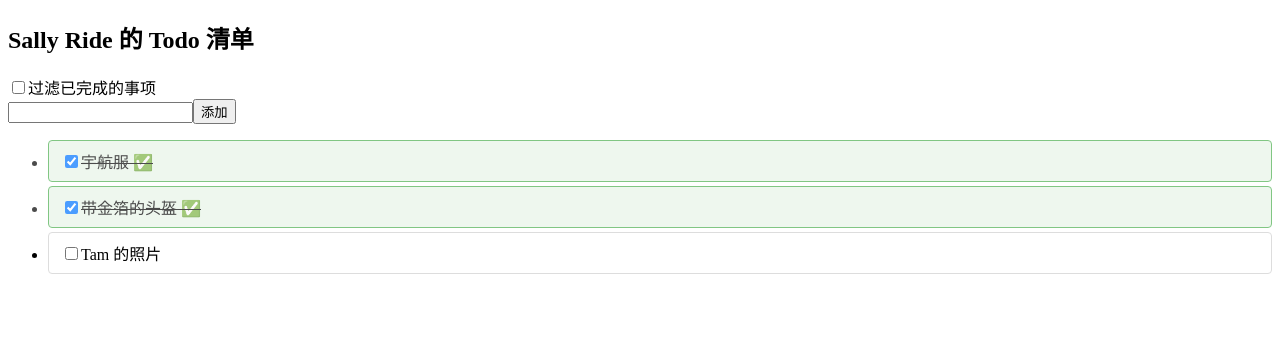
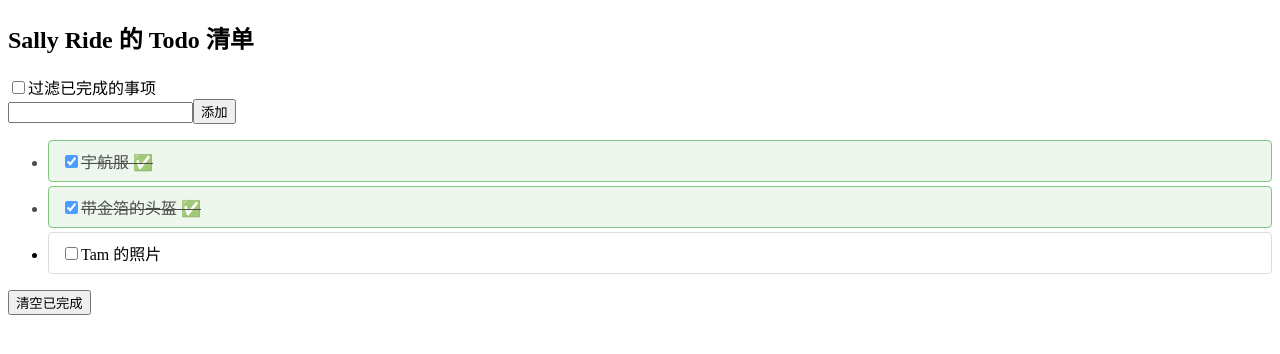
Before and after one commit to XOFJO/todoListFrontend, a React (Vite) app: page / in a window 1280 px wide. Shown: the top 354 px of the page. Built offline with nearby package versions, Linux system fonts and the light colour scheme.

Commit message:
feat: 加入清除所有已完成按钮

```diff
--- a/src/components/TodoList.jsx
+++ b/src/components/TodoList.jsx
@@ -1,5 +1,3 @@
-import { useState } from 'react';
-import todoItems from './todoItems.json';
 import { TodoItem } from './todoItem';
 import {useTodoStore} from '../stores/todoStore.js';
 
@@ -22,9 +20,14 @@ export default function TodoList() {
     if (currentInput.trim() === "") {
       return;
     } else {
-      onUpdateTodoData([...todoData, { id: todoData.length + 1, title: currentInput, completed: false }]);
+      onUpdateTodoData([...todoData, { id: Date.now(), title: currentInput, completed: false }]);
 
     }
+  }
+
+
+  const handlelClearFinished = () => {
+    onUpdateTodoData(todoData.filter(item => !item.completed));
   }
 
 
@@ -51,6 +54,13 @@ export default function TodoList() {
           <TodoItem key={index} title={item.title} completed={item.completed} onToggle={() => handleItemToggle(item.id)}/>
         ))}
       </ul>
+
+
+
+
+      <div>
+        <button onClick={handlelClearFinished}>清空已完成</button>
+      </div>
     </section>
   );
 }
--- a/src/stores/todoStore.js
+++ b/src/stores/todoStore.js
@@ -12,5 +12,5 @@ export const useTodoStore = create((set, get) => ({
   onUpdateTodoData: (newData) => set((state) => ({ todoData: newData })),
 
   onUpdateCurrentInput: (newInput) =>
-    set((state) => ({ currentInput: newInput })),
+    set(() => ({ currentInput: newInput })),
 }));
```
